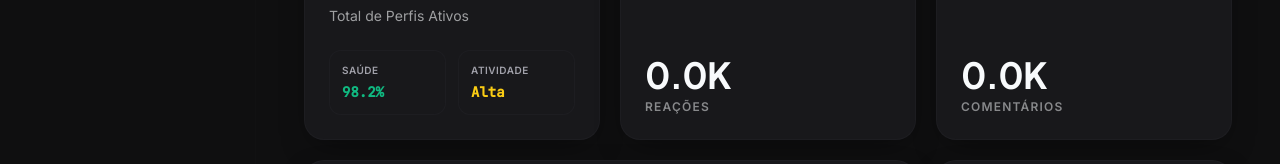
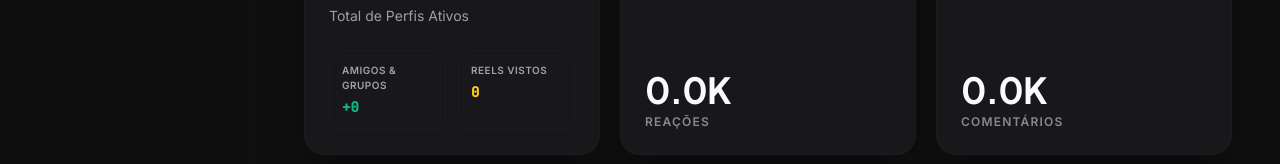
Before and after one commit to jonhnepul16-alt/adspower_manager_v2, a React (Vite) app in the folder frontend/: page / in a window 1280 px wide. Shown: the part 427-591 px from the top of the page. Built offline with nearby package versions, Linux system fonts and the light colour scheme; no server answers; the HTML template or start-up script is replaced by a standard one.

Commit message:
feat/ui: Trocando metricas mockadas por valores reais da API

```diff
--- a/frontend/src/pages/Index.tsx
+++ b/frontend/src/pages/Index.tsx
@@ -168,12 +168,12 @@ const Index = () => {
               </div>
               <div className="grid grid-cols-2 gap-3">
                  <div className="bg-card border border-border/40 rounded-xl p-3">
-                    <p className="text-[10px] font-bold text-muted-foreground uppercase tracking-wider mb-1">Saúde</p>
-                    <p className="font-mono text-emerald-500 font-bold text-sm">98.2%</p>
+                    <p className="text-[10px] font-bold text-muted-foreground uppercase tracking-wider mb-1">Amigos & Grupos</p>
+                    <p className="font-mono text-emerald-500 font-bold text-sm">+{totalGroupsFriends}</p>
                  </div>
                  <div className="bg-card border border-border/40 rounded-xl p-3">
-                    <p className="text-[10px] font-bold text-muted-foreground uppercase tracking-wider mb-1">Atividade</p>
-                    <p className="font-mono text-primary font-bold text-sm">Alta</p>
+                    <p className="text-[10px] font-bold text-muted-foreground uppercase tracking-wider mb-1">Reels Vistos</p>
+                    <p className="font-mono text-primary font-bold text-sm">{totalReels}</p>
                  </div>
               </div>
            </div>
```
